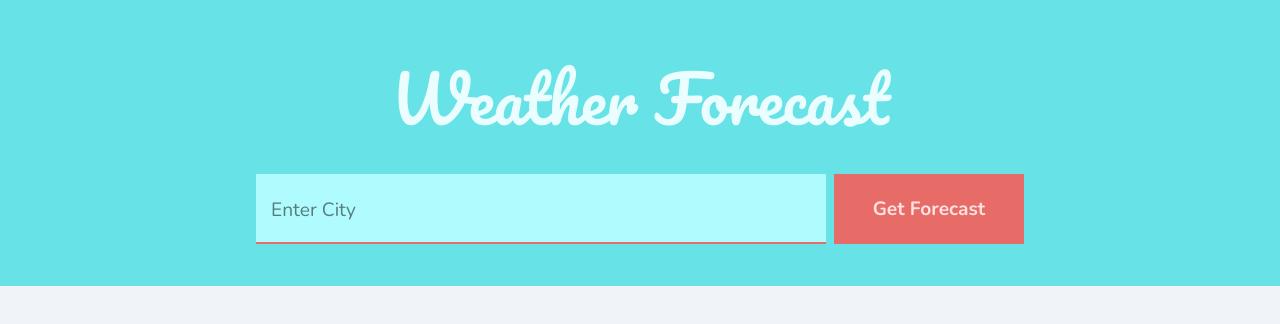
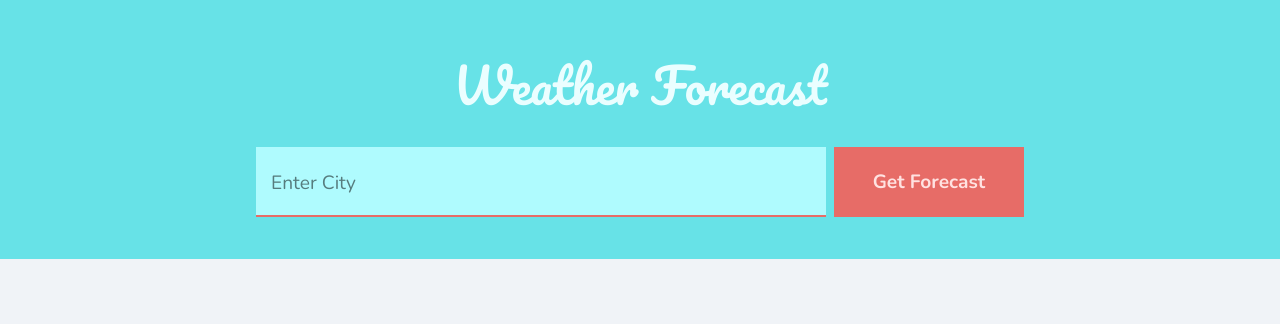
Before and after one commit to melanieseltzer/weather-forecast, a React app: page / in a window 1280 px wide. Shown: the top 324 px of the page. Built offline with nearby package versions, Linux system fonts and the light colour scheme; some icons are missing.

Commit message:
:lipstick: Icon and input styles

```diff
--- a/src/components/App.jsx
+++ b/src/components/App.jsx
@@ -20,11 +20,12 @@ const H1 = styled.h1`
   .wi {
     color: #fbea7e;
     display: block;
+    font-size: 2em;
     margin: 10px;
     animation: rotation 15s infinite linear;
   }
   @media screen and (min-width: 415px) {
-    font-size: 4em;
+    font-size: 3em;
     text-align: center;
   }
 `;
--- a/src/containers/SearchBar.jsx
+++ b/src/containers/SearchBar.jsx
@@ -20,6 +20,7 @@ const Form = styled.form`
 const Input = styled.input`
   background: #affbfe;
   border: 0;
+  border-radius: 0;
   border-bottom: 2px solid #E76C67;
   box-sizing: border-box;
   display: inline-block;
```
Also changed, not shown: 1 other file (tests, documents, lock files or other folders).
